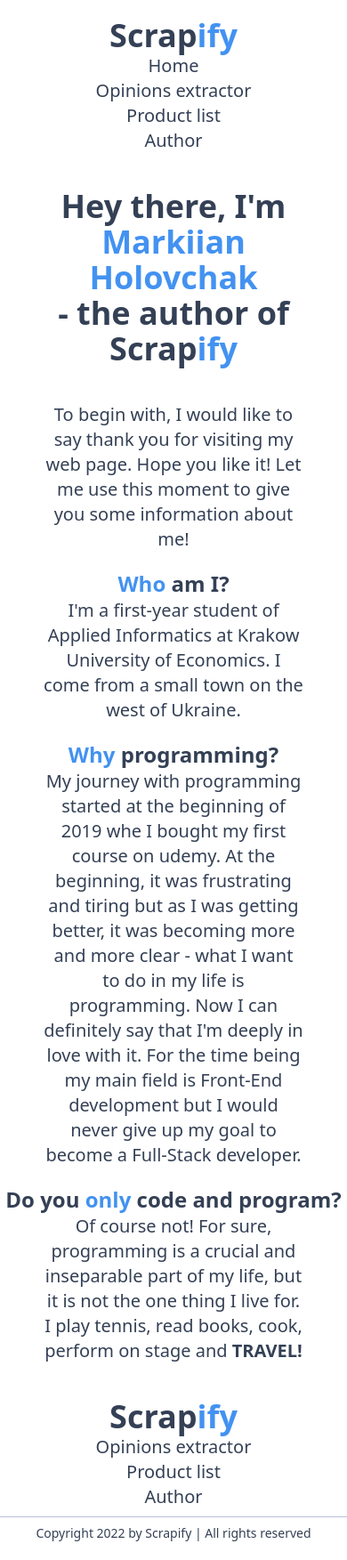
After one commit to markiianholovchak/ceneo-webscrapper, a Flask app: page /author in a window 390 px wide. The commit adds this page. Shown: the whole page at 89% size. Run offline with Flask 2, Linux system fonts and the light colour scheme; some libraries are stand-ins or nearby versions.

Commit message:
Add and style author page + add responsiveness to projekt

```diff
--- a/app.py
+++ b/app.py
@@ -74,7 +74,6 @@
 
 @app.route("/product/<int:id>")
 def product(id):
-  print(*request.view_args)
   # 1. Get all url parameters
   sortColumn = request.args.get('sort_by')
   sortDirection = request.args.get("direction")
@@ -145,7 +144,11 @@
   df = pd.read_json(product.opinions)
   firstChartData = df['recommendation'].value_counts().to_dict()
   secondChartData = df['score'].value_counts().to_dict()
-  return render_template('charts.html', firstChartData=json.dumps(firstChartData), secondChartData=json.dumps(secondChartData))
+  return render_template('charts.html', productId=product.id, firstChartData=json.dumps(firstChartData), secondChartData=json.dumps(secondChartData))
+
+@app.route('/author')
+def author():
+  return render_template('author.html')
 
 
 if __name__ == "__main__":
--- /dev/null
+++ b/templates/author.html
@@ -0,0 +1,48 @@
+{% extends 'base.html'%} {% block head %}
+<title>Author</title>
+{% endblock %} {% block body %}
+<div class="flex flex-col items-center pb-10">
+	<div class="grid sm:grid-cols-2 items-center px-5 py-10">
+		<h2 class="text-4xl sm:text-left text-center font-semibold text-[#344055]">
+			Hey there, I'm <span class="text-[#4392F1]">Markiian Holovchak</span>
+			<br />
+			- the author of Scrap<span class="text-[#4392F1]">ify</span>
+		</h2>
+		<div class="p-20 sm:block hidden">
+			<img src="{{url_for('static', filename='img/illustration-2.svg')}}" />
+		</div>
+	</div>
+
+	<p class="text-xl font-light text-[#344055] w-[75%] text-center">
+		To begin with, I would like to say thank you for visiting my web page. Hope
+		you like it! Let me use this moment to give you some information about me!
+	</p>
+	<h3 class="text-2xl font-semibold text-[#344055] mt-5">
+		<span class="text-[#4392F1]">Who</span> am I?
+	</h3>
+	<p class="text-xl font-light text-[#344055] w-[75%] text-center">
+		I'm a first-year student of Applied Informatics at Krakow University of
+		Economics. I come from a small town on the west of Ukraine.
+	</p>
+	<h3 class="text-2xl font-semibold text-[#344055] mt-5">
+		<span class="text-[#4392F1]">Why</span> programming?
+	</h3>
+	<p class="text-xl font-light text-[#344055] w-[75%] text-center">
+		My journey with programming started at the beginning of 2019 whe I bought my
+		first course on udemy. At the beginning, it was frustrating and tiring but
+		as I was getting better, it was becoming more and more clear - what I want
+		to do in my life is programming. Now I can definitely say that I'm deeply in
+		love with it. For the time being my main field is Front-End development but
+		I would never give up my goal to become a Full-Stack developer.
+	</p>
+	<h3 class="text-2xl font-semibold text-[#344055] mt-5">
+		Do you <span class="text-[#4392F1]">only</span> code and program?
+	</h3>
+	<p class="text-xl font-light text-[#344055] w-[75%] text-center">
+		Of course not! For sure, programming is a crucial and inseparable part of my
+		life, but it is not the one thing I live for. I play tennis, read books,
+		cook, perform on stage and <span class="font-bold">TRAVEL!</span>
+	</p>
+</div>
+
+{% endblock %}
--- a/templates/base.html
+++ b/templates/base.html
@@ -11,31 +11,31 @@
 		/>
 		{% block head %}{% endblock %}
 	</head>
-	<body class="px-10 py-5 flex flex-col justify-between min-h-screen">
-		<header class="flex justify-between items-center px-5">
+	<body class="sm:px-10 py-5 flex flex-col  min-h-screen">
+		<header class="flex sm:justify-between sm:flex-row flex-col items-center px-5">
 			<div class="text-[#344055] text-4xl font-semibold">
 				<a href="/">Scrap<span class="text-[#4392F1]">ify</span></a>
 			</div>
 			<nav>
-				<ul class="flex text-xl text-[#344055]">
-					<li class="mr-5 hover:text-[#4392F1] transition-all duration-200"><a href="/">Home</a></li>
-					<li class="mr-5 hover:text-[#4392F1] transition-all duration-200"><a href="/extraction">Opinions extractor</a</li>
-					<li class="mr-5 hover:text-[#4392F1] transition-all duration-200"><a href="/products-list">Product list</a</li>
-					<li class="hover:text-[#4392F1] transition-all duration-200""><a href="">Author</a></li>
+				<ul class="flex sm:flex-row flex-col items-center text-xl text-[#344055] ">
+					<li class="sm:mr-5 hover:text-[#4392F1] transition-all duration-200"><a href="/">Home</a></li>
+					<li class="sm:mr-5 hover:text-[#4392F1] transition-all duration-200"><a href="/extraction">Opinions extractor</a</li>
+					<li class="sm:mr-5 hover:text-[#4392F1] transition-all duration-200"><a href="/products-list">Product list</a</li>
+					<li class="hover:text-[#4392F1] transition-all duration-200""><a href="/author">Author</a></li>
 				</ul>
 			</nav>
 		</header>
 		{% block body %}{% endblock %}
     <footer>
-      <div class="flex justify-between items-center border-b border-[#B8C0D8] pb-2">
-        <div class="text-[#344055] text-4xl font-semibold pl-5">
+      <div class="flex sm:justify-between sm:flex-row flex-col items-center border-b border-[#B8C0D8] pb-2">
+        <div class="text-[#344055] text-4xl font-semibold sm:pl-5">
           <a href="/">Scrap<span class="text-[#4392F1]">ify</span></a>
         </div>
-        <nav class="pr-5">
-          <ul class="flex text-xl text-[#344055]">
-            <li class="mr-5 hover:text-[#4392F1] transition-all duration-200"><a href="">Opinions extractor</a</li>
-            <li class="mr-5 hover:text-[#4392F1] transition-all duration-200"><a href="">Product list</a</li>
-            <li class="hover:text-[#4392F1] transition-all duration-200""><a href="">Author</a></li>
+        <nav class="sm:pr-5">
+          <ul class="flex sm:flex-row flex-col items-center text-xl text-[#344055]">
+            <li class="sm:mr-5 hover:text-[#4392F1] transition-all duration-200"><a href="/extraction">Opinions extractor</a</li>
+            <li class="sm:mr-5 hover:text-[#4392F1] transition-all duration-200"><a href="/products-list">Product list</a</li>
+            <li class="hover:text-[#4392F1] transition-all duration-200""><a href="/author">Author</a></li>
           </ul>
         </nav>
       </div>
--- a/templates/extraction.html
+++ b/templates/extraction.html
@@ -2,8 +2,8 @@
 <title>Extract opinions</title>
 {% endblock %} {% block body %}
 
-<div class="flex flex-col items-center">
-	<h2 class="text-3xl font-semibold text-[#344055]">
+<div class="flex flex-col items-center justify-center grow">
+	<h2 class="text-3xl text-center font-semibold text-[#344055]">
 		Enter the product's id and start extracting!
 	</h1>
   <form action="/extract" method="POST" class="flex flex-col items-center mt-4">
--- a/templates/productList.html
+++ b/templates/productList.html
@@ -2,9 +2,9 @@
 <title>Products list</title>
 {% endblock %} {% block body %}
 
-<div class="grid sm:grid-cols-2 2xl:grid-cols-3 gap-4">
+<div class="grid sm:grid-cols-2 2xl:grid-cols-3 gap-4 grow py-10">
 	{% for product in products %}
-	<div class="bg-[#ffffff] shadow-lg px-10 py-5 relative">
+	<div class="bg-[#ffffff] shadow-lg px-10 py-5 relative h-max">
 		<a
 			href="/delete/{{product.id}}"
 			class="absolute top-4 right-4 hover:text-[#FE5F55] transition-all duration-200"
```
Also changed, not shown: templates/charts.html (+6 -1 lines), templates/index.html (+7 -6 lines), static/img/illustration-2.svg (added).
